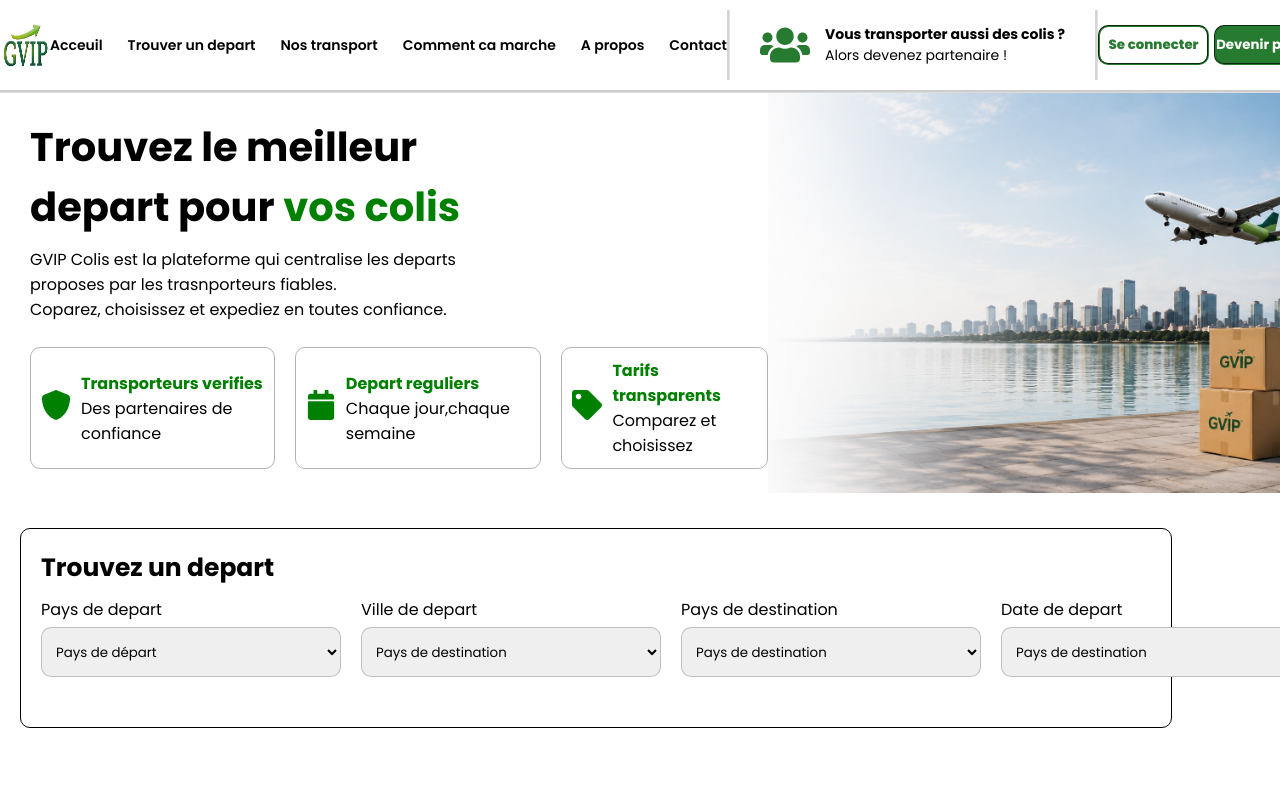
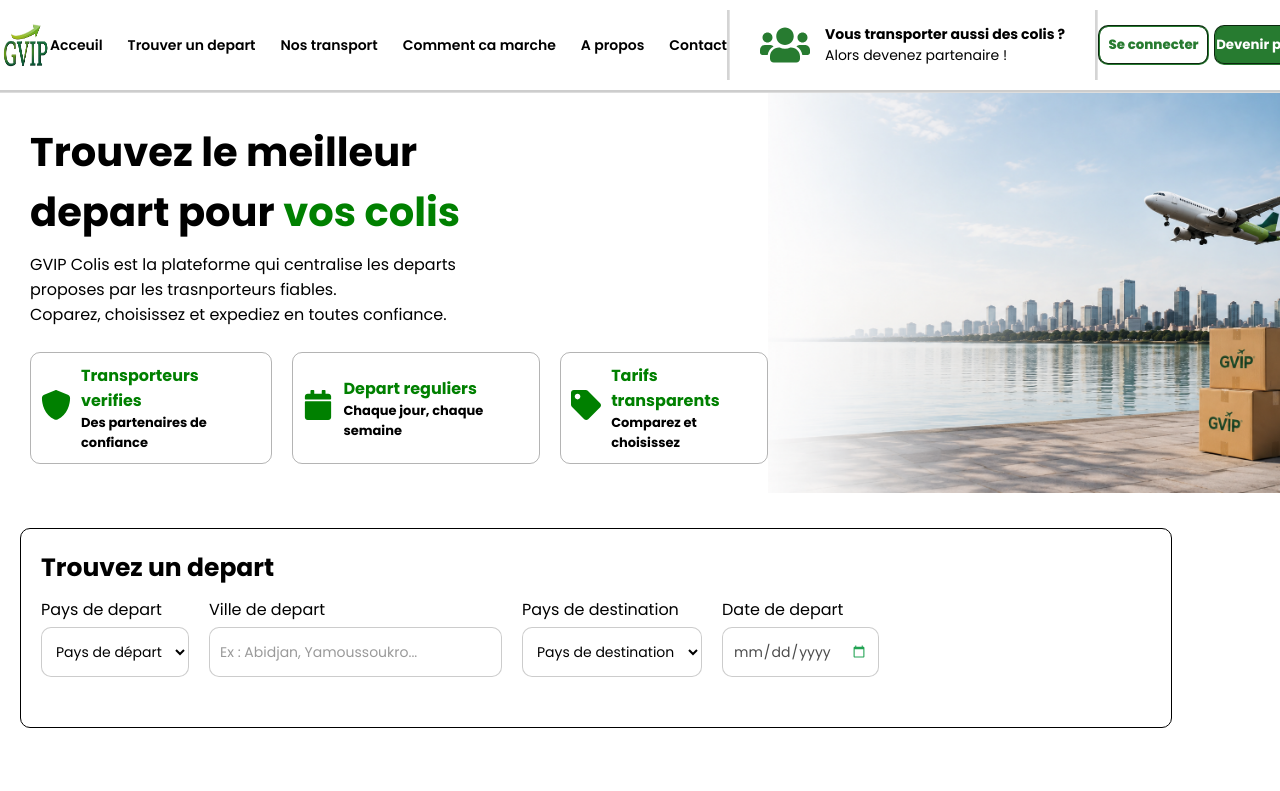
Before and after one commit to fresnel2006/govip-web-site, a React (Vite) app: page /Acceuil in a window 1280 px wide. Shown: the top 791 px of the page. Built offline with nearby package versions, Linux system fonts and the light colour scheme; no server answers.

Commit message:
finalisation du visuel

```diff
--- a/src/Acceuil/Acceuil.jsx
+++ b/src/Acceuil/Acceuil.jsx
@@ -143,7 +143,7 @@ function Acceuil(){
 </div>
 <div className={styles.mini_description}>
 <p style={{color:"green"}}><strong>Transporteurs verifies</strong></p>
-<p> Des partenaires de confiance</p>
+<p style={{fontWeight:700,fontSize:13}}> Des partenaires de confiance</p>
 </div>
 </div>
 
@@ -153,7 +153,7 @@ function Acceuil(){
 </div>
 <div className={styles.mini_description}>
 <p style={{color:"green"}}><strong>Depart reguliers</strong></p>
-<p>Chaque jour,chaque semaine</p>
+<p style={{fontWeight:700,fontSize:13}}>Chaque jour, chaque semaine</p>
 </div>
 </div>
 
@@ -163,7 +163,7 @@ function Acceuil(){
 </div>
 <div className={styles.mini_description}>
 <p style={{color:"green"}}><strong>Tarifs transparents</strong></p>
-<p>Comparez et choisissez</p>
+<p style={{fontWeight:700,fontSize:13}}>Comparez et choisissez</p>
 </div>
 </div>
 
@@ -189,11 +189,13 @@ function Acceuil(){
 <div className={styles.champs}>
       <p>Ville de depart</p>
 
-      <select>
-        <option value="">Pays de destination</option>
-        <option value="ci">Côte d'Ivoire</option>
-        <option value="fr">France</option>
-      </select>
+
+      <input
+        type="text"
+        name="ville_depart"
+        placeholder="Ex : Abidjan, Yamoussoukro..."
+        autoComplete="off"
+      />
 </div>
       <div className={styles.champs}>
       <p>Pays de destination</p>
@@ -207,11 +209,11 @@ function Acceuil(){
       <div className={styles.champs}>
       <p >Date de depart</p>
 
-      <select>
-        <option value="">Pays de destination</option>
-        <option value="ci">Côte d'Ivoire</option>
-        <option value="fr">France</option>
-      </select>
+      <input
+        type="date"
+        name="date_depart"
+        min={new Date().toISOString().split('T')[0]}
+      />
 </div>
     </div>
 
--- a/src/Acceuil/Acceuil.module.css
+++ b/src/Acceuil/Acceuil.module.css
@@ -113,9 +113,70 @@
     padding: 8px;
 }
 
-/* boutons repris dans le menu mobile deroulant : caches en desktop */
+/* menu deroulant mobile/tablette : rendu par React uniquement quand isMobileOuTablette && menuOuvert,
+   donc le style s'applique en base, pas besoin de media query pour l'afficher/cacher */
+.navigation_ouverte {
+    display: flex;
+    flex-direction: column;
+    align-items: stretch;
+    gap: 0;
+    position: absolute;
+    top: 100%;
+    left: 0;
+    width: 100%;
+    background-color: white;
+    box-shadow: 0 8px 16px rgba(0, 0, 0, 0.12);
+    z-index: 20;
+    padding: 10px 20px 20px;
+}
+
+.navigation_ouverte > div {
+    padding: 12px 0;
+    border-bottom: 1px solid rgba(0, 0, 0, 0.08);
+}
+
+/* boutons repris dans le menu mobile/tablette deroulant */
 .bouton_header_mobile {
-    display: none;
+    display: flex;
+    gap: 12px;
+    height: 48px;
+    margin-top: 18px;
+    padding: 0 2px;
+    border-bottom: none;
+}
+
+.bouton_header_mobile .se_connecter,
+.bouton_header_mobile .devenir_partenaire {
+    width: 50%;
+}
+
+.bouton_header_mobile .se_connecter button,
+.bouton_header_mobile .devenir_partenaire button {
+    height: 100%;
+    width: 100%;
+    border-radius: 10px;
+    font-size: 14px;
+    font-weight: 700;
+    cursor: pointer;
+    transition: transform 0.15s ease, box-shadow 0.15s ease;
+}
+
+.bouton_header_mobile .se_connecter button {
+    border: 1.5px solid rgb(39, 123, 48);
+    color: rgb(39, 123, 48);
+    background-color: white;
+}
+
+.bouton_header_mobile .devenir_partenaire button {
+    border: 1.5px solid rgb(39, 123, 48);
+    background-color: rgb(39, 123, 48);
+    color: white;
+    box-shadow: 0 3px 8px rgba(39, 123, 48, 0.3);
+}
+
+.bouton_header_mobile .se_connecter button:active,
+.bouton_header_mobile .devenir_partenaire button:active {
+    transform: scale(0.96);
 }
 
 /* pour le body */
@@ -150,12 +211,36 @@
 
 .trouver_depart_body select,
 .trouver_depart_body input {
-    width: 300px;
+    width: 100%;
+    max-width: 380px;
     height: 50px;
     border-radius: 10px;
     padding: 10px;
     border: 1px solid rgba(0, 0, 0, 0.2);
     font-family: inherit;
+    font-size: 14px;
+    background-color: white;
+    color: inherit;
+}
+
+.trouver_depart_body input::placeholder {
+    color: rgba(0, 0, 0, 0.4);
+}
+
+.trouver_depart_body input:focus,
+.trouver_depart_body select:focus {
+    outline: none;
+    border-color: rgb(39, 123, 48);
+}
+
+.trouver_depart_body input[type="date"] {
+    color: rgba(0, 0, 0, 0.7);
+    cursor: pointer;
+}
+
+.trouver_depart_body input[type="date"]::-webkit-calendar-picker-indicator {
+    cursor: pointer;
+    filter: invert(45%) sepia(60%) saturate(500%) hue-rotate(90deg);
 }
 
 .depart_recent_body {
@@ -184,11 +269,14 @@
     display: flex;
     gap: 40px;
     align-items: center;
+    background-color: black;
+    color: white;
 }
 
 .footer_partie1 {
-    width: 400px;
+    width: 300px;
     height: 300px;
+    font-weight: 600;
 }
 
 .footer_partie2 {
@@ -575,6 +663,7 @@
     .champs select,
     .champs input {
         width: 100%;
+        max-width: none;
     }
 
     .container_des_compagnies {
@@ -622,39 +711,6 @@
 
     .header {
         flex-wrap: wrap;
-    }
-
-    .navigation_ouverte {
-        display: flex !important;
-        flex-direction: column;
-        align-items: stretch;
-        gap: 0;
-        position: absolute;
-        top: 100%;
-        left: 0;
-        width: 100%;
-        background-color: white;
-        box-shadow: 0 8px 16px rgba(0, 0, 0, 0.12);
-        z-index: 20;
-        padding: 10px 20px 20px;
-    }
-
-    .navigation_ouverte > div {
-        padding: 12px 0;
-        border-bottom: 1px solid rgba(0, 0, 0, 0.08);
-    }
-
-    .navigation_ouverte .bouton_header_mobile {
-        display: flex;
-        gap: 10px;
-        height: 40px;
-        margin-top: 14px;
-        border-bottom: none;
-    }
-
-    .navigation_ouverte .bouton_header_mobile .se_connecter,
-    .navigation_ouverte .bouton_header_mobile .devenir_partenaire {
-        width: 50%;
     }
 
     .demande_partenariat {
@@ -719,6 +775,7 @@
     .trouver_depart_body select,
     .trouver_depart_body input {
         width: 100%;
+        max-width: none;
     }
 
     .depart_recent_body {
```
